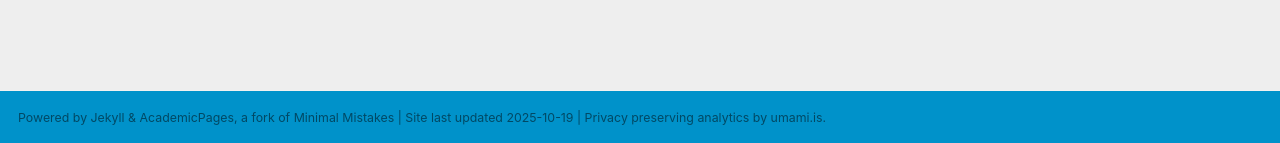
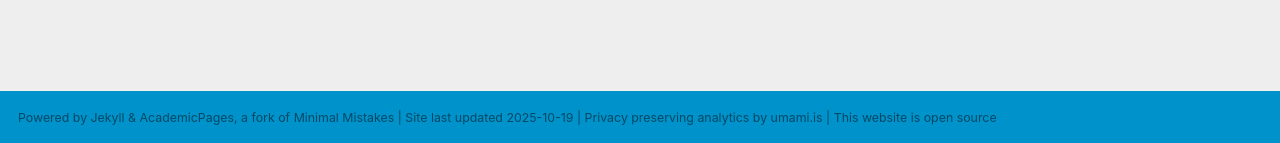
Before and after one commit to thiswillbeyourgithub/website, a Jekyll site: the page built from _pages/year-archive.html, in a window 1280 px wide. Shown: the part 754-897 px from the top of the page. Built offline with Jekyll 4.4.1, drawn with Linux system fonts in a browser that asks for light colours; some web fonts are replaced; a script that is not in the unit is left out.

Commit message:
add link to website source
Signed-off-by: thiswillbeyourgithub <26625900+thiswillbeyourgithub@users.noreply.github.com>

```diff
--- a/_includes/footer.html
+++ b/_includes/footer.html
@@ -27,5 +27,5 @@
 <div class="page__footer-copyright">
   <!--&copy; {{ site.time | date: '%Y' }} {{ site.name | default: site.title }}, -->
   {{ site.data.ui-text[site.locale].powered_by | default: "Powered by" }} <a href="https://jekyllrb.com" rel="nofollow">Jekyll</a> &amp; <a href="https://github.com/academicpages/academicpages.github.io">AcademicPages</a>, a fork of <a href="https://mademistakes.com/work/minimal-mistakes-jekyll-theme/" rel="nofollow">Minimal Mistakes</a> | Site last updated {{ "now" | date: '%Y-%m-%d' }} |
-  Privacy preserving analytics by <a href="https://cloud.umami.is">umami.is</a>.
+  Privacy preserving analytics by <a href="https://cloud.umami.is">umami.is</a> | <a href="https://github.com/thiswillbeyourgithub/website">This website is open source</a>
 </div>
```
